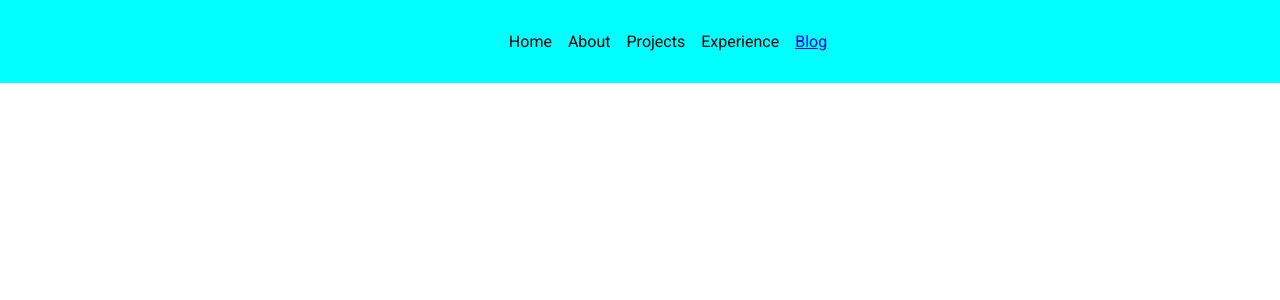
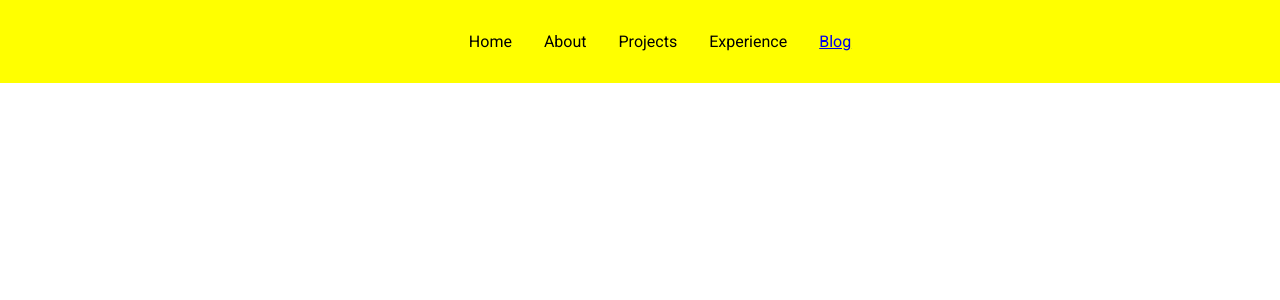
Before and after one commit to keerthikmr/Portfolio, an Angular app in the folder portfolio-app/: page / in a window 1280 px wide. Shown: the top 300 px of the page. Built offline with nearby package versions, Linux system fonts and the light colour scheme.

Commit message:
Add backgound animation to header

```diff
--- a/portfolio-app/src/app/header/header.component.css
+++ b/portfolio-app/src/app/header/header.component.css
@@ -4,7 +4,6 @@
 
 .header-container {
   background-color: var(--header-background-color);
-  padding: 1rem;
 }
 
 ul {
@@ -14,5 +13,45 @@ ul {
 }
 
 li {
-  margin-left: 1rem;
+  padding: 1rem;
 }
+
+.bg {
+  width: 100%;
+  height: 100%;
+  display: flex;
+  align-items: center;
+  justify-content: center;
+  background-size: 300% 300%;
+  background-image: linear-gradient(-45deg, yellow 0%, yellow 25%, yellow 51%, #ff357f 100%);
+  -webkit-animation: AnimateBG 20s ease infinite;
+  animation: AnimateBG 20s ease infinite;
+}
+
+@-webkit-keyframes AnimateBG {
+  0% {
+    background-position: 0% 50%;
+  }
+
+  50% {
+    background-position: 100% 50%;
+  }
+
+  100% {
+    background-position: 0% 50%;
+  }
+}
+
+@keyframes AnimateBG {
+  0% {
+    background-position: 0% 50%;
+  }
+
+  50% {
+    background-position: 100% 50%;
+  }
+
+  100% {
+    background-position: 0% 50%;
+  }
+}
--- a/portfolio-app/src/app/header/header.component.html
+++ b/portfolio-app/src/app/header/header.component.html
@@ -1,4 +1,5 @@
 <div class="header-container">
+  <div class="bg">
     <nav class="header-nav">
       <ul class="header-list">
         <li class="header-list-item">
@@ -29,3 +30,4 @@
       </ul>
     </nav>
   </div>
+</div>
```
Lines whose indentation alone changed are shown as unchanged.
